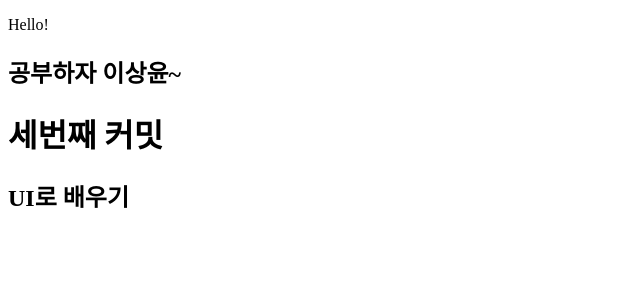
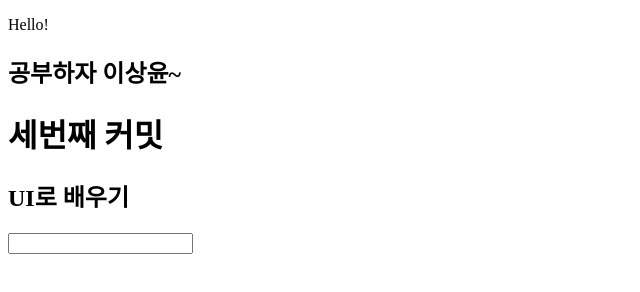
Before and after one commit to zaar625/github-practice, a plain HTML site: page index.html in a window 1280 px wide. Shown: the whole page, without its empty margins (0-640 px from the left). Drawn offline with Linux system fonts and the light colour scheme.

Commit message:
index 수정

```diff
--- a/index.html
+++ b/index.html
@@ -11,5 +11,8 @@
     <h2>공부하자 이상윤~</h2>
     <h1>세번째 커밋</h1>
     <h2>UI로 배우기</h2>
+    <div>
+        <input>
+    </div>
 </body>
 </html>
```
